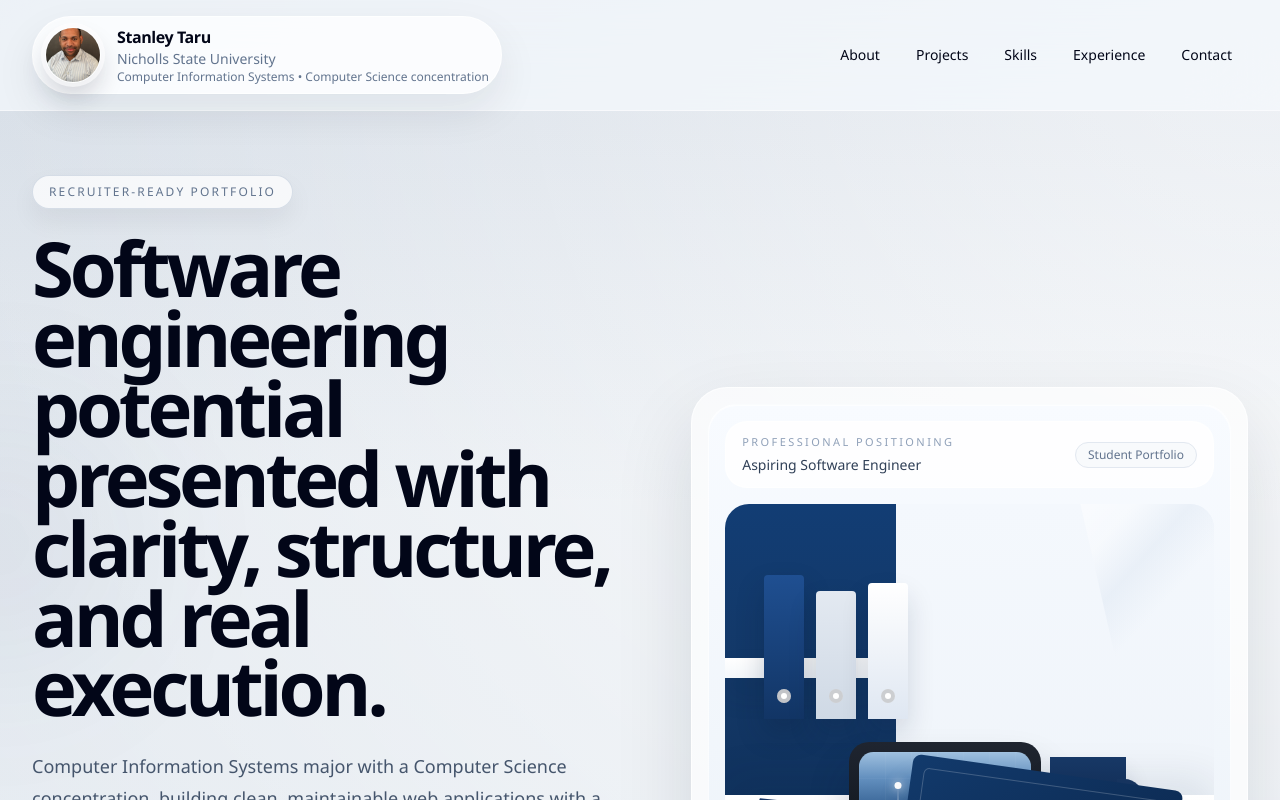
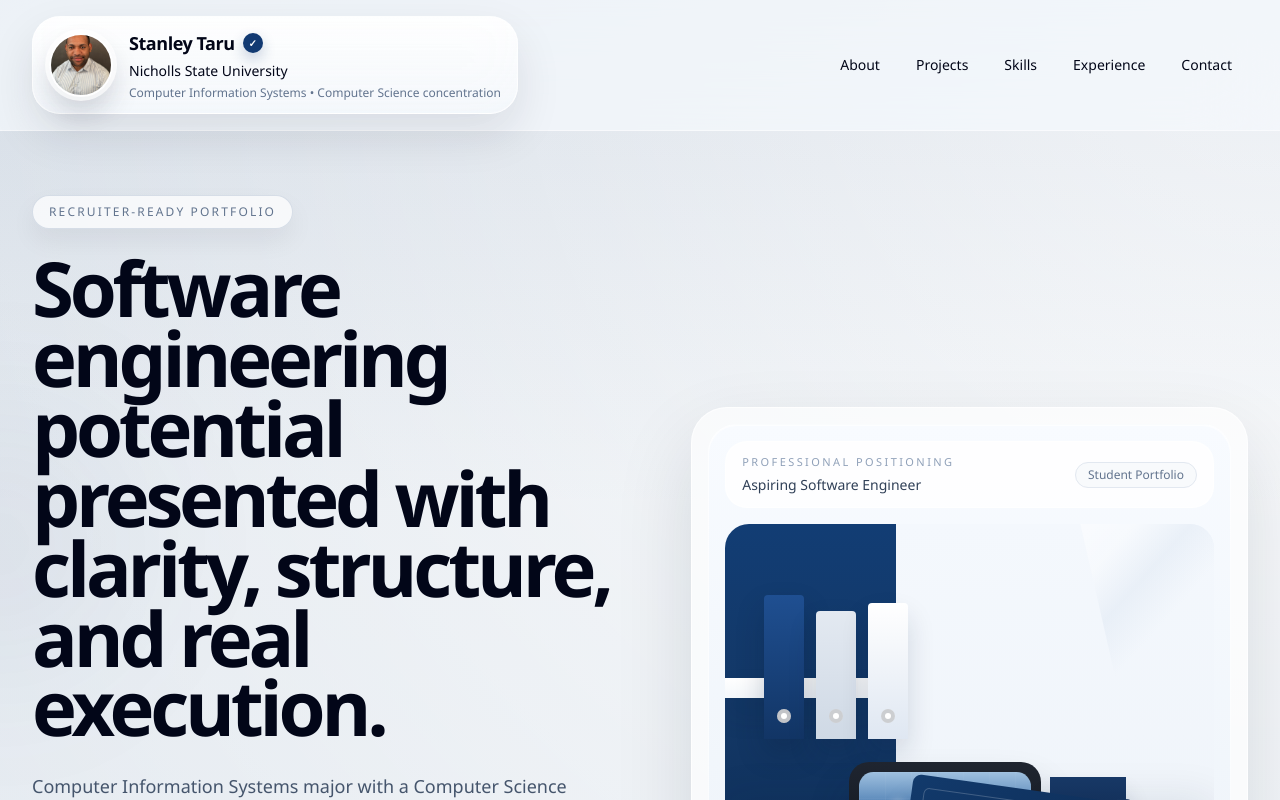
Before and after one commit to stanleytarun777/Portfolio-Website, a React (Vite) app: page / in a window 1280 px wide. Shown: the top 800 px of the page. Built offline with nearby package versions, Linux system fonts and the light colour scheme.

Commit message:
Refine navbar into profile-style card

```diff
--- a/src/components/Navbar.jsx
+++ b/src/components/Navbar.jsx
@@ -17,11 +17,11 @@ export default function Navbar() {
     <>
       <header className="sticky top-0 z-50 border-b border-white/50 bg-[rgba(245,248,252,0.74)] backdrop-blur-2xl">
         <nav className="mx-auto flex w-full max-w-7xl items-center justify-between gap-6 px-4 py-4 sm:px-6 lg:px-8">
-          <div className="flex min-w-0 items-center gap-4 rounded-full border border-white/70 bg-white/70 px-3 py-2 shadow-[0_18px_42px_rgba(15,23,42,0.08)]">
+          <div className="flex min-w-0 items-center gap-4 rounded-[1.75rem] border border-white/75 bg-[linear-gradient(180deg,rgba(255,255,255,0.9),rgba(244,247,251,0.8))] px-4 py-3 shadow-[0_20px_46px_rgba(15,23,42,0.1)] backdrop-blur-xl">
             <button
               type="button"
               aria-label="Open profile image"
-              className="relative h-14 w-14 shrink-0 overflow-hidden rounded-full border border-white/80 shadow-[0_14px_24px_rgba(15,23,42,0.18)] ring-4 ring-white/60 transition duration-300 hover:scale-[1.02]"
+              className="relative h-16 w-16 shrink-0 overflow-hidden rounded-full border-2 border-white/90 shadow-[0_16px_28px_rgba(15,23,42,0.18)] ring-4 ring-white/70 transition duration-300 hover:scale-[1.02]"
               onClick={() => setShowImage(true)}
             >
               <img
@@ -32,14 +32,24 @@ export default function Navbar() {
             </button>
 
             <div className="min-w-0">
+              <div className="flex items-center gap-2">
+                <a
+                  href="#top"
+                  className="block truncate text-lg font-semibold tracking-tight text-slate-950"
+                >
+                  {profile.name}
+                </a>
+                <span className="inline-flex h-5 w-5 items-center justify-center rounded-full bg-[var(--navy)] text-[10px] font-semibold text-white shadow-[0_6px_14px_rgba(18,58,114,0.24)]">
+                  ✓
+                </span>
+              </div>
               <a
-                href="#top"
-                className="block truncate text-base font-semibold tracking-tight text-slate-950"
+                href="#about"
+                className="mt-1 block truncate text-sm font-medium text-slate-500"
               >
-                {profile.name}
+                {profile.college}
               </a>
-              <p className="truncate text-sm text-slate-500">{profile.college}</p>
-              <p className="truncate text-xs text-slate-500">
+              <p className="mt-1 truncate text-xs text-slate-500">
                 {profile.major} • {profile.concentration}
               </p>
             </div>
```
